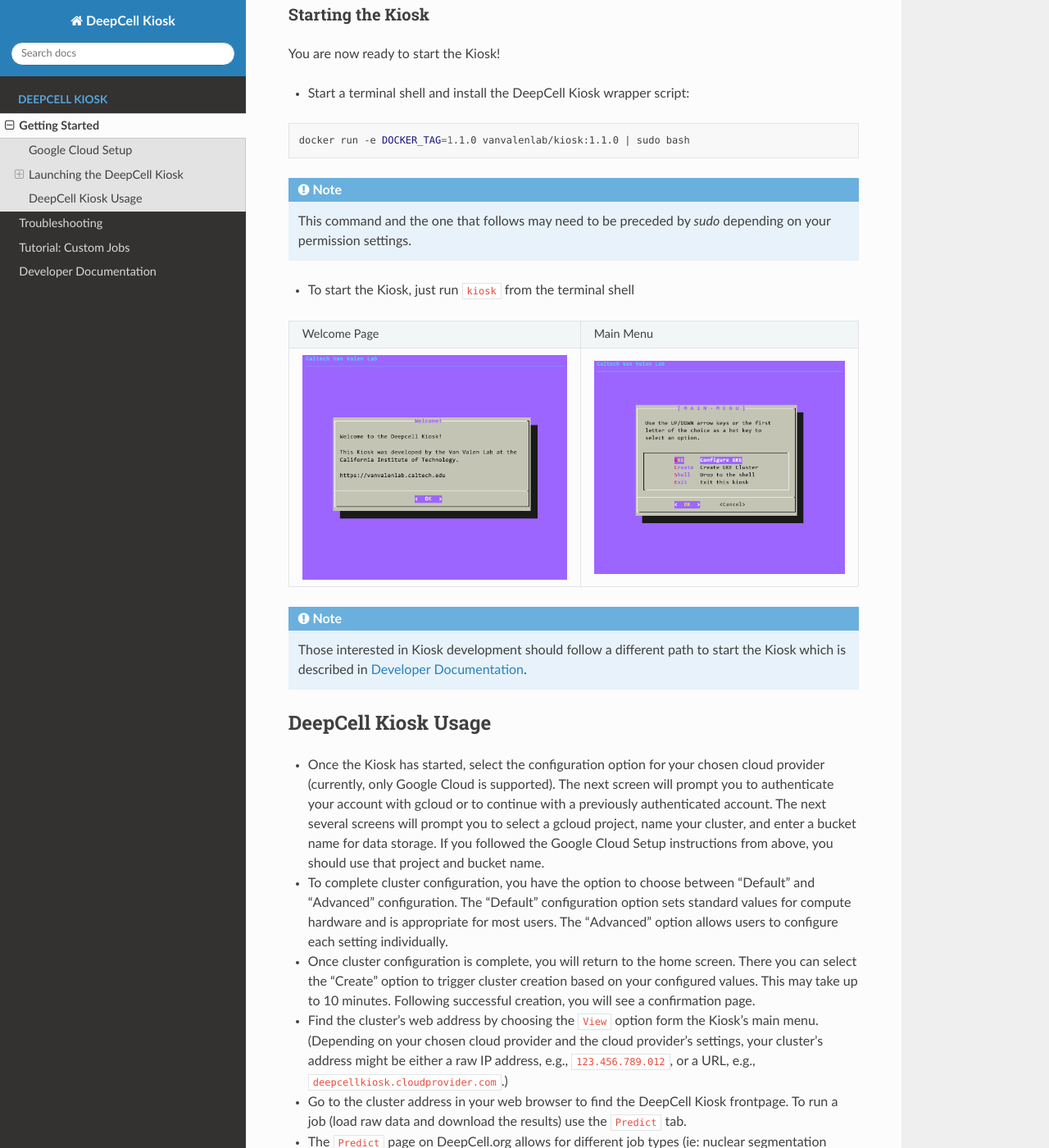
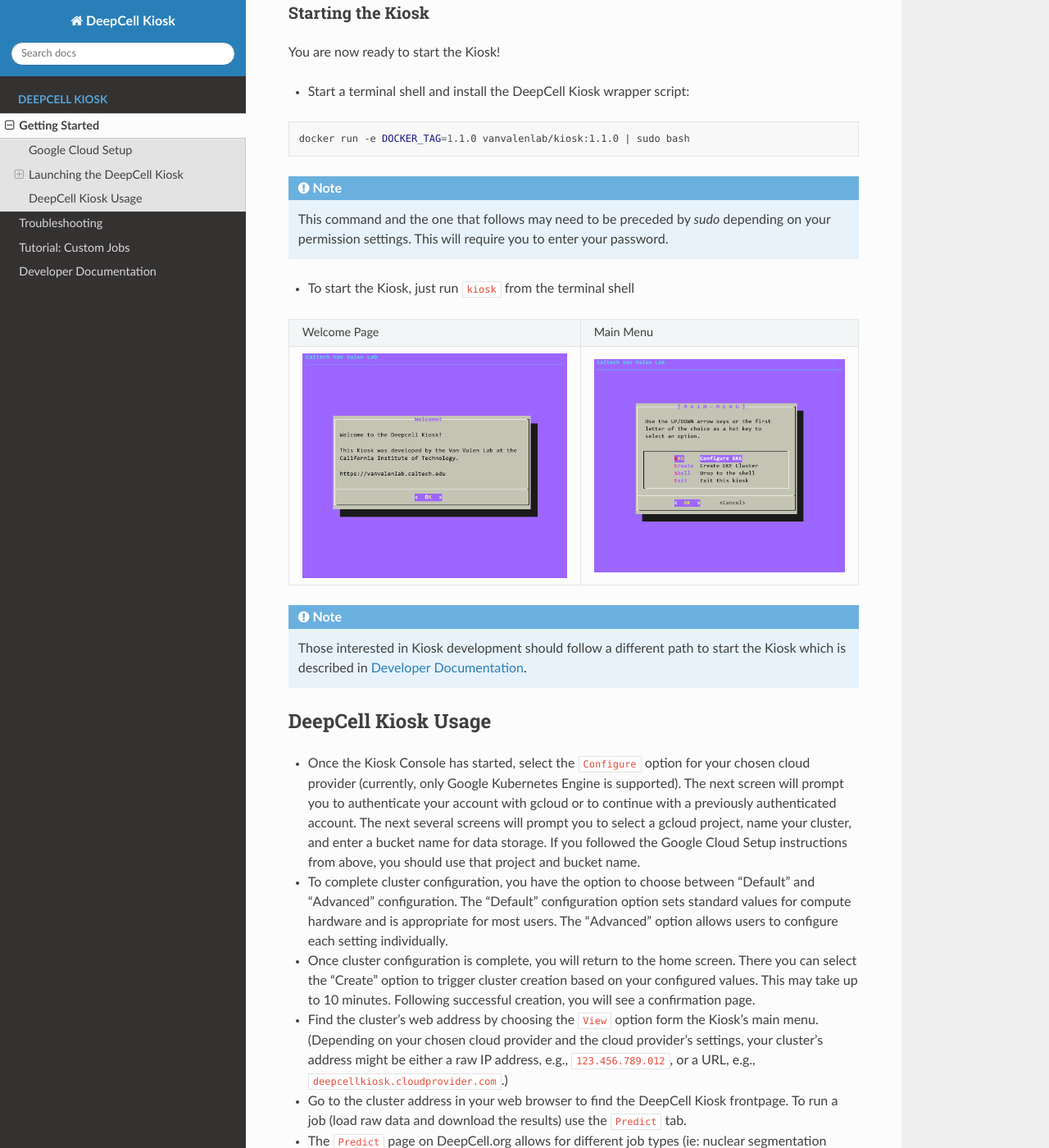
Before and after one commit to vanvalenlab/kiosk-console, a Sphinx documentation site: the page built from docs/source/GETTING_STARTED.rst, in a window 1280 px wide and 1400 px high, scrolled down 2992 px. Shown: the whole window at 82% size. Built offline with Sphinx 7.4.7 and the Read the Docs theme 2.0.0, drawn with Linux system fonts in a browser that asks for light colours; some of the changed text lies outside the part shown.

Commit message:
Update Getting Started docs with new user feedback (#321)
* password warning about sudo.

* Simplify quota instruction.

* include standard storage with fine-grain access controls in bucket creation step.

* more descriptive cluster name box header.

* clarify Configuration option in instructions.

* direct links to the google docs for quota resources.

* proper formatting for menu options.

* Compute Engine > VM instances menu is not necessary as a link is provided.

* make GPU reference searchable in the console.

```diff
--- a/docs/source/GETTING_STARTED.rst
+++ b/docs/source/GETTING_STARTED.rst
@@ -22,11 +22,11 @@
 
 .. note:: The recent success of deep learning has been critically dependent on accelerated hardware like GPUs. Similarly, the strength of the DeepCell Kiosk is its ability to recruit and scale GPU nodes based on demand. Google does not include these GPU nodes by default as part of its free tier thus necessitating the upgrade. For more information, please refer to `Google's blog post on the subject <https://cloud.google.com/blog/products/gcp/gpus-service-kubernetes-engine-are-now-generally-available>`_
 
-4. You will also need to `apply <https://cloud.google.com/compute/quotas>`_ for a quota of at least 1 GPU using the ``GPUs (all regions)`` option. Please also request at least 16 *In-use IP addresses* for the *Compute Engine API* of your region (by default ``us-west1``). This may take some time, as Google will need to approve each these requests.
+4. Apply for a `quota of at least 1 GPU <https://cloud.google.com/compute/quotas#gpus>`_ and at least `16 *In-use IP addresses* <https://cloud.google.com/compute/quotas#ip_addresses>`_ for the *Compute Engine API* of your region (by default ``us-west1``). This may take some time, as Google will need to approve each of these requests.
 
-.. note:: Google offers a number of GPU types. The DeepCell Kiosk uses `nvidia-tesla-t4` GPUs for inference by default.
+.. note:: Google offers a number of GPU types. The DeepCell Kiosk uses `NVIDIA T4` GPUs for inference by default.
 
-5. Create a `cloud storage bucket <https://cloud.google.com/storage/docs/creating-buckets>`_. This will be used to store data and models. Record the bucket name (as with project ID, you will need this during Kiosk configuration). Please do not use underscores (`_`) in your bucket name. Your bucket should follow the organizational structure that follows:
+5. Create a `cloud storage bucket <https://cloud.google.com/storage/docs/creating-buckets>`_ in the default region of your project (this should be a "Standard class" bucket, which you can select using fine-grained access control). This will be used to store data and models. Record the bucket name (as with project ID, you will need this during Kiosk configuration). Please do not use underscores (`_`) in your bucket name. Your bucket should follow the organizational structure that follows:
 
    .. code-block:: bash
 
@@ -70,7 +70,7 @@
 
 Cloud-Based Jumpbox Workflow
 ^^^^^^^^^^^^^^^^^^^^^^^^^^^^
-* Navigate to the `VM instances <https://console.cloud.google.com/compute/instances>`_ page via ``Compute Engine > VM instances``
+* Navigate to the `VM instances <https://console.cloud.google.com/compute/instances>`_ in the Google Cloud Console.
 * Check that your boot disk is configured for ``Debian/Ubuntu 9`` operating system
 
 .. warning:: Container optimized images do not support Kiosk installation.
@@ -99,7 +99,7 @@
 
     docker run -e DOCKER_TAG=1.1.0 vanvalenlab/kiosk:1.1.0 | sudo bash
 
-.. note:: This command and the one that follows may need to be preceded by `sudo` depending on your permission settings.
+.. note:: This command and the one that follows may need to be preceded by `sudo` depending on your permission settings. This will require you to enter your password.
 
 * To start the Kiosk, just run ``kiosk`` from the terminal shell
 
@@ -115,7 +115,7 @@
 DeepCell Kiosk Usage
 --------------------
 
-* Once the Kiosk has started, select the configuration option for your chosen cloud provider (currently, only Google Cloud is supported). The next screen will prompt you to authenticate your account with gcloud or to continue with a previously authenticated account. The next several screens will prompt you to select a gcloud project, name your cluster, and enter a bucket name for data storage. If you followed the Google Cloud Setup instructions from above, you should use that project and bucket name.
+* Once the Kiosk Console has started, select the ``Configure`` option for your chosen cloud provider (currently, only Google Kubernetes Engine is supported). The next screen will prompt you to authenticate your account with gcloud or to continue with a previously authenticated account. The next several screens will prompt you to select a gcloud project, name your cluster, and enter a bucket name for data storage. If you followed the Google Cloud Setup instructions from above, you should use that project and bucket name.
 
 * To complete cluster configuration, you have the option to choose between "Default" and "Advanced" configuration. The "Default" configuration option sets standard values for compute hardware and is appropriate for most users. The "Advanced" option allows users to configure each setting individually.
 
```
Also changed, not shown: 1 other file.
